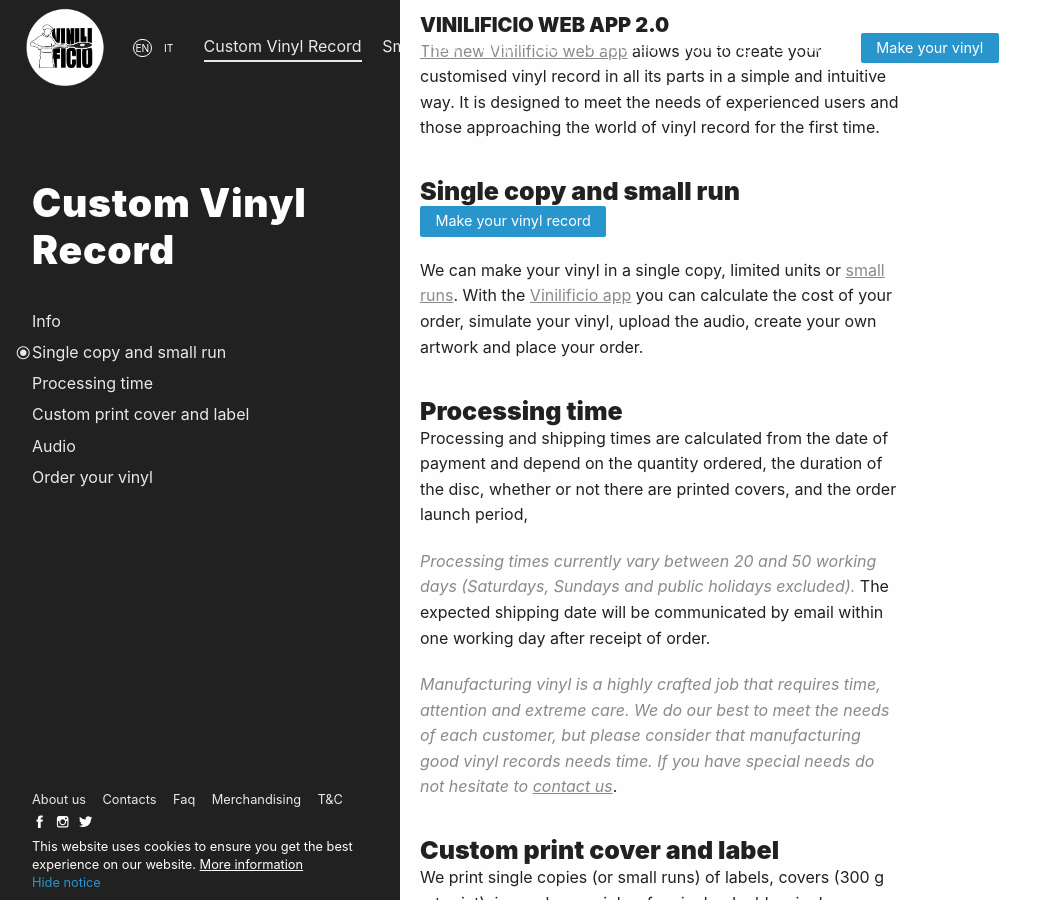
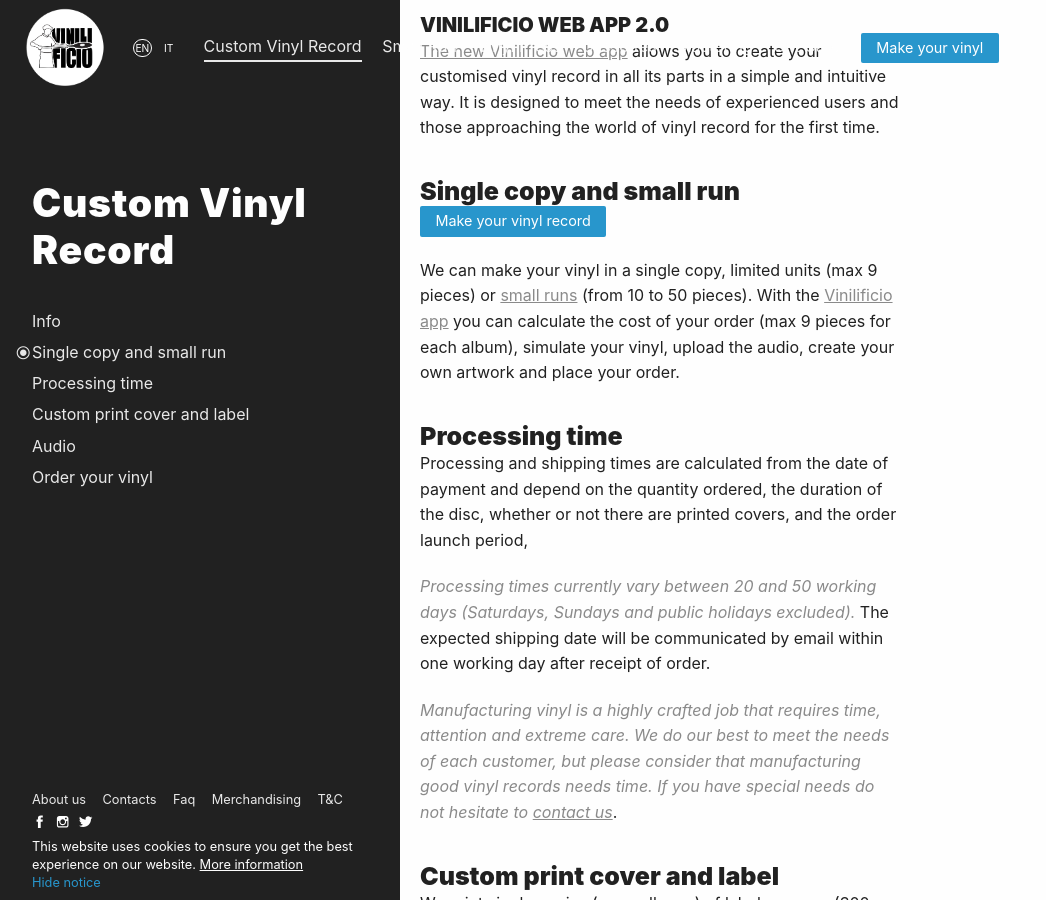
Before and after one commit to Vinilificio/vinilificio.com, a Jekyll site: the page built from en/single-copy.md, in a window 1280 px wide and 900 px high, scrolled down 1422 px. Shown: the whole window, without its empty margins (0-1046 px from the left). Built offline with Jekyll 4.4.1, drawn with Linux system fonts in a browser that asks for light colours; nearby versions of some CDN libraries; comment, search, counter and statistics services are not loaded.

Commit message:
text edit

```diff
--- a/en/single-copy.md
+++ b/en/single-copy.md
@@ -52,8 +52,8 @@
 <a class="button" href="https://app.vinilificio.com/" style="color: white;text-decoration: none;">Make your vinyl record</a>
 
 
-We can make your vinyl in a single copy, limited units or [small runs](/en/small-run/).
-With the [Vinilificio app](https://app.vinilificio.com) you can calculate the cost of your order, simulate your vinyl, upload the audio, create your own artwork and place your order.
+We can make your vinyl in a single copy, limited units (max 9 pieces) or [small runs](/en/small-run/) (from 10 to 50 pieces).
+With the [Vinilificio app](https://app.vinilificio.com) you can calculate the cost of your order (max 9 pieces for each album), simulate your vinyl, upload the audio, create your own artwork and place your order.
 
 
 ### Processing time
```
